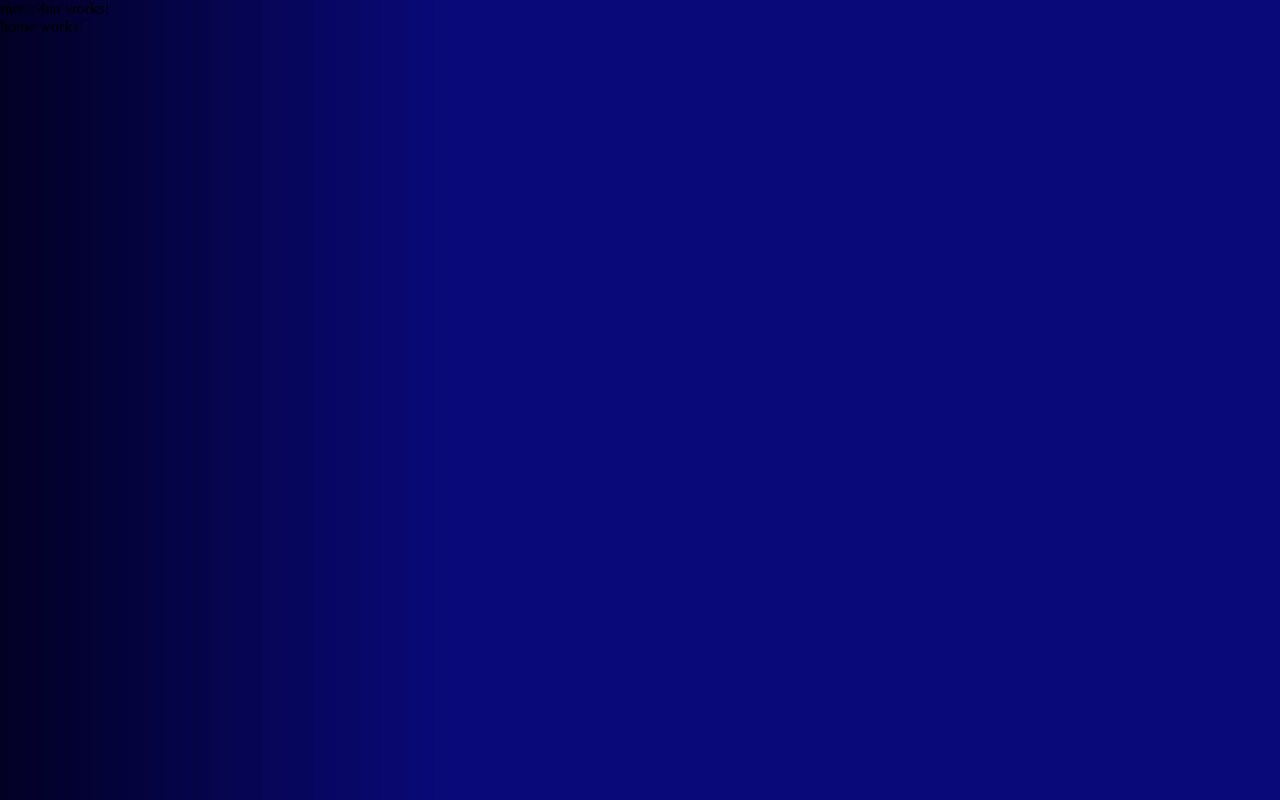
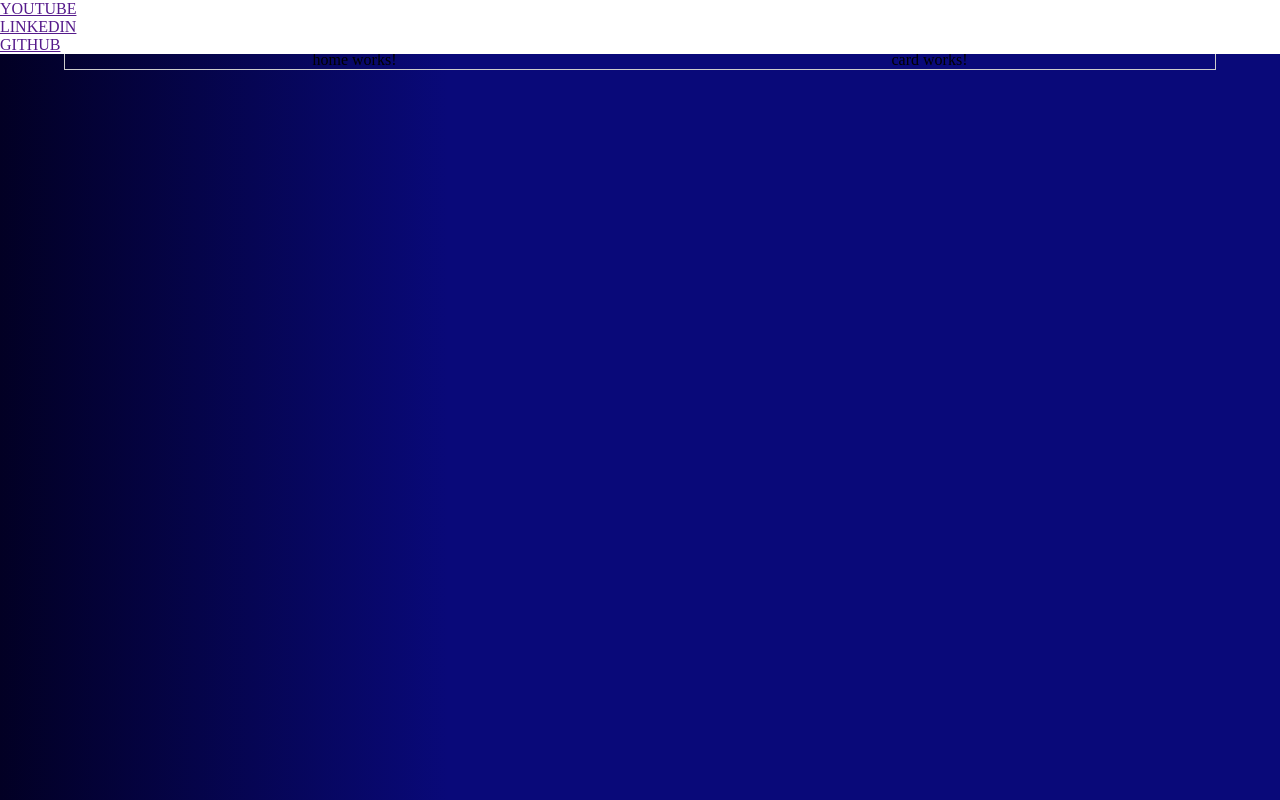
Before and after one commit to JaqueBRSilva/psn-store, an Angular app: page / in a window 1280 px wide. Built offline with nearby package versions, Linux system fonts and the light colour scheme.

Commit message:
feat: estruturando a página

```diff
--- a/src/app/components/menu-bar/menu-bar.component.css
+++ b/src/app/components/menu-bar/menu-bar.component.css
@@ -0,0 +1,8 @@
+.menu-bar_container {
+    display: flex;
+    flex-direction: row;
+    position: fixed;
+    z-index: 999;
+    background-color: #FFFFFF;
+    width: 100%;
+}
--- a/src/app/components/menu-bar/menu-bar.component.html
+++ b/src/app/components/menu-bar/menu-bar.component.html
@@ -1 +1,17 @@
-<p>menu-bar works!</p>
+<div class="menu-bar_container">
+    <div class="menu-bar_logo">
+        <img
+            src=""
+            alt=""
+            srcset=""
+        >
+    </div>
+
+    <div class="menu-bar_item">
+        <ul>
+            <li><a href="">YOUTUBE</a></li>
+            <li><a href="">LINKEDIN</a></li>
+            <li><a href="">GITHUB</a></li>
+        </ul>
+    </div>
+</div>
--- a/src/app/pages/home/home.component.css
+++ b/src/app/pages/home/home.component.css
@@ -0,0 +1,11 @@
+.home_container {
+    width: 90%;
+    margin: auto;
+    padding-top: 50px;
+    display: flex;
+
+    justify-content: space-around;
+    align-items: baseline;
+    flex-wrap: wrap;
+    border: 1px solid #ccc
+}
--- a/src/app/pages/home/home.component.html
+++ b/src/app/pages/home/home.component.html
@@ -1 +1,4 @@
-<p>home works!</p>
+<div class="home_container">
+    <p>home works!</p>
+    <app-card></app-card>
+</div>
```
